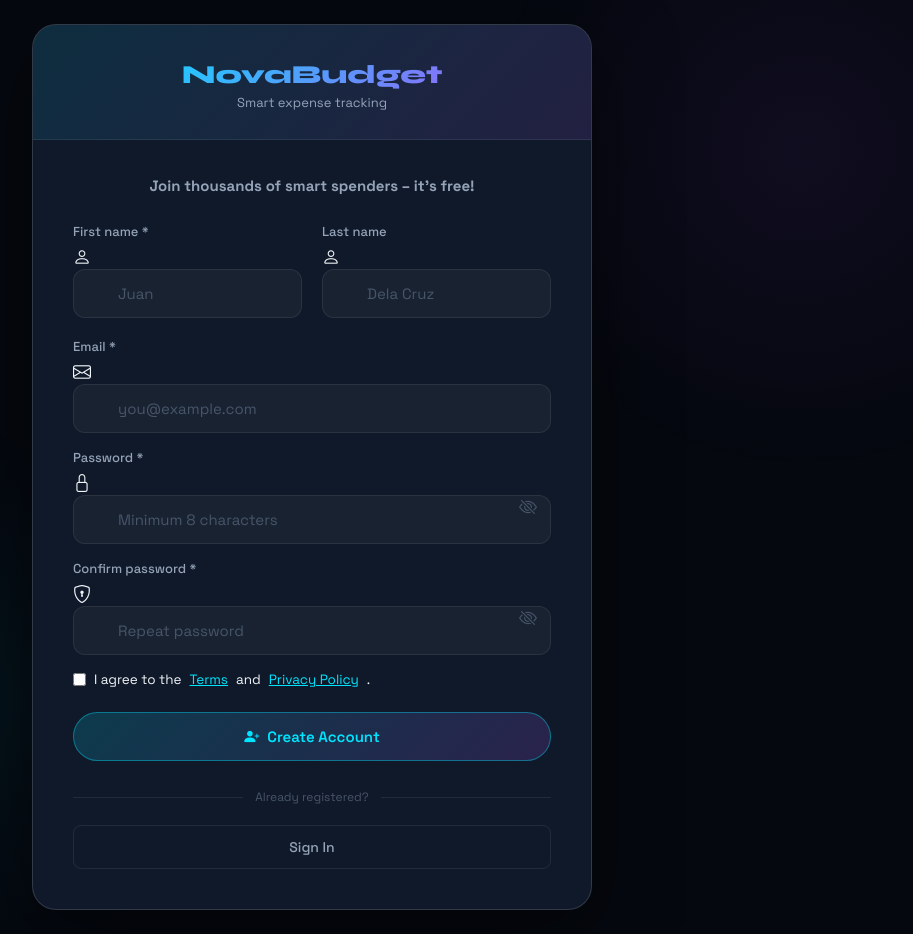
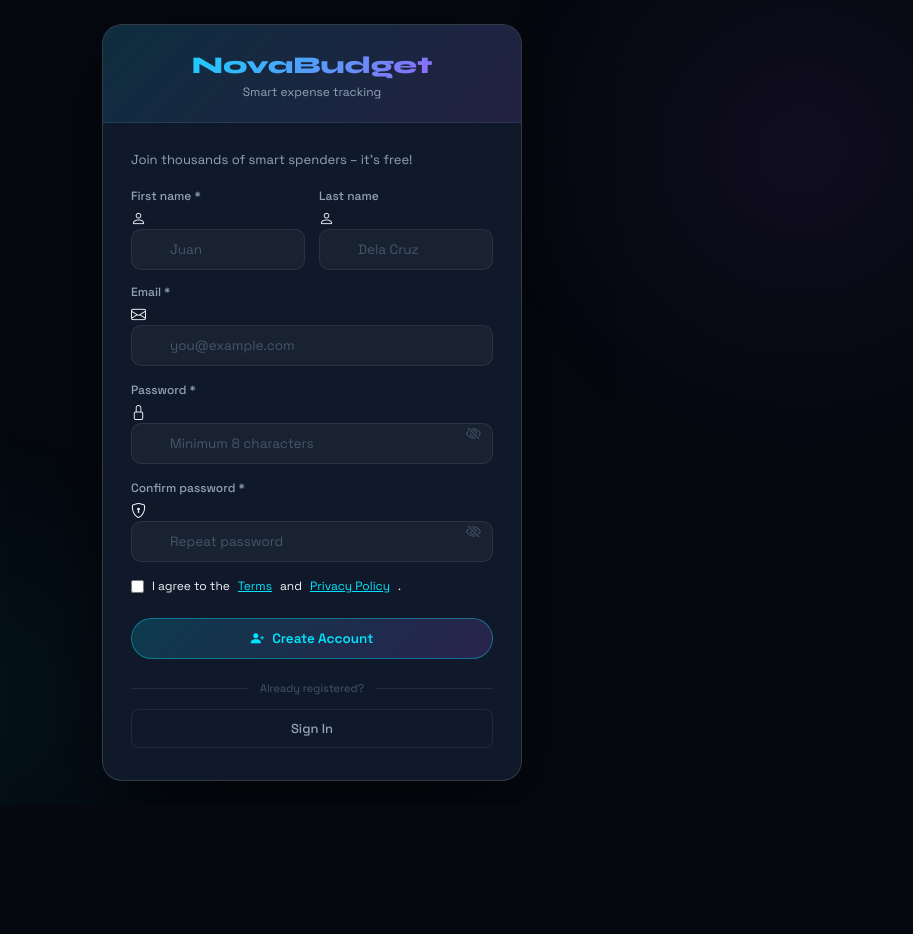
Before and after one commit to crisdanoy9-art/nova_expense_tracker, a PHP site: page /novabudget/register.php in a window 1280 px wide. Shown: the whole page, without its empty margins (328-1241 px from the left). After the commit the page ends 781 px from the top, so only its background shows below. Run offline with PHP 8.4, Linux system fonts and the light colour scheme; some libraries are stand-ins or nearby versions.

Commit message:
resize the width container on register

```diff
--- a/novabudget/register.php
+++ b/novabudget/register.php
@@ -82,100 +82,82 @@ $globalErrors = array_filter($errors, 'is_int', ARRAY_FILTER_USE_KEY);
     <link rel="stylesheet" href="https://cdn.jsdelivr.net/npm/bootstrap-icons@1.11.3/font/bootstrap-icons.min.css">
     <link rel="stylesheet" href="<?= APP_BASE ?>/assets/css/style.css">
     <style>
-        /* ---- Enhanced container size ---- */
+        /* ---- Make the registration card smaller ---- */
         .auth-card {
-            max-width: 560px !important;
-            border-radius: 24px !important;
-            padding: 0 !important;
+            max-width: 420px !important;
+            border-radius: 20px !important;
         }
         .auth-body {
-            padding: 36px 40px 40px !important;
+            padding: 28px 28px 32px !important;
         }
         .auth-top {
-            padding: 34px 40px 28px !important;
+            padding: 26px 28px 22px !important;
         }
-        .auth-heading {
-            text-align: center;
-            font-size: 28px;
-            font-weight: 800;
-            letter-spacing: -0.5px;
-            transition: all 0.25s ease;
-            cursor: default;
-            display: inline-block;
-            width: 100%;
+        .auth-logo {
+            font-size: 24px !important;
         }
-        .auth-heading:hover {
-            text-shadow: 0 0 12px rgba(0,229,255,0.6);
-            transform: scale(1.02);
+        .auth-tagline {
+            font-size: 12px !important;
         }
         .auth-sub {
-            text-align: center;
-            font-size: 15px;
-            margin-bottom: 28px;
-            transition: color 0.2s;
-            font-weight: 700;
-        }
-        .auth-sub:hover {
-            color: var(--c-cyan);
+            font-size: 13px !important;
+            margin-bottom: 20px !important;
         }
 
-        /* ---- Larger inputs ---- */
+        /* ---- Smaller inputs ---- */
         .input-wrap .fc {
-            padding: 14px 14px 14px 44px !important;
-            font-size: 15px !important;
-            border-radius: 12px !important;
+            padding: 11px 12px 11px 38px !important;
+            font-size: 13.5px !important;
+            border-radius: 10px !important;
         }
         .input-icon {
-            left: 14px !important;
-            font-size: 18px !important;
+            left: 12px !important;
+            font-size: 15px !important;
         }
         .input-eye {
-            right: 14px !important;
-            font-size: 18px !important;
+            right: 12px !important;
+            font-size: 15px !important;
         }
         .fc-label {
-            font-size: 13px !important;
-            margin-bottom: 6px !important;
+            font-size: 12px !important;
+            margin-bottom: 4px !important;
         }
         .g2 {
-            gap: 20px !important;
-            margin-bottom: 20px !important;
+            gap: 14px !important;
+            margin-bottom: 14px !important;
         }
         .btn-glow {
-            padding: 14px !important;
-            font-size: 15px !important;
-            border-radius: 40px !important;
+            padding: 11px !important;
+            font-size: 13.5px !important;
+            border-radius: 30px !important;
         }
         .check-label {
-            font-size: 13.5px !important;
+            font-size: 12px !important;
         }
         .divider {
-            margin: 28px 0 20px !important;
+            margin: 22px 0 14px !important;
+            font-size: 11px !important;
         }
         .btn-outline {
-            padding: 12px !important;
-            font-size: 14px !important;
+            padding: 10px !important;
+            font-size: 13px !important;
         }
 
-        /* ---- Field errors ---- */
         .field-err {
-            font-size: 12px !important;
-            margin-top: 5px !important;
+            font-size: 11px !important;
+            margin-top: 4px !important;
         }
 
-        @media (max-width: 600px) {
+        @media (max-width: 480px) {
             .auth-card {
                 max-width: 100% !important;
-                border-radius: 16px !important;
+                border-radius: 14px !important;
             }
             .auth-body {
-                padding: 28px 24px 32px !important;
+                padding: 24px 20px 28px !important;
             }
             .auth-top {
-                padding: 28px 24px 22px !important;
-            }
-            .g2 {
-                gap: 14px !important;
+                padding: 22px 20px 18px !important;
             }
         }
     </style>
```
